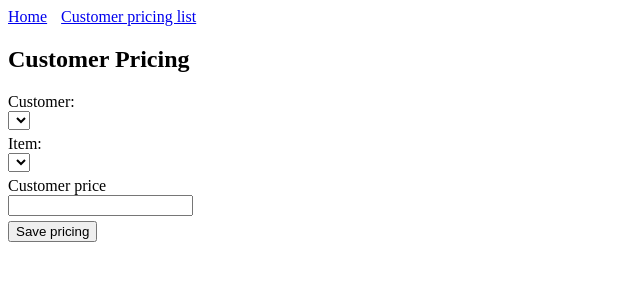
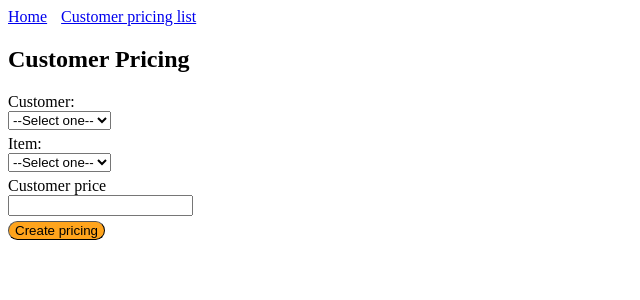
Before and after one commit to inventabuild/Customer-invoice, a Django app: page /customer_pricing_manager/customer_pricing_new/ in a window 1280 px wide. Shown: the top 300 px of the page, without its empty margins (0-640 px from the left). Run offline with Django 4.2, Linux system fonts and the light colour scheme; data that the repository does not hold is empty.

Commit message:
updated customer_pricing select menus, added color orange to all Create buttons, gouped some elements in invoice_create app to make it easier to make @media re-sizing

```diff
--- a/company_manager/static/company_manager/styles.css
+++ b/company_manager/static/company_manager/styles.css
@@ -16,3 +16,8 @@ input{
 .hyperlink-menu-item{
     margin-right: 10px;
 }
+.create-company-button{
+    background-color: #FFA41C;
+    border-width: 1px;
+    border-radius: 16px;
+}
--- a/company_manager/templates/company_manager/company_new.html
+++ b/company_manager/templates/company_manager/company_new.html
@@ -58,7 +58,7 @@
                 <input type="text" name="company_tel" required />
             </label>
         </div>
-        <button type="submit">Create Company</button>
+        <button type="submit" class="create-company-button">Create Company</button>
     </form>
     {{ message }}
 </body>
--- a/company_manager/templates/company_manager/company_options_list.html
+++ b/company_manager/templates/company_manager/company_options_list.html
@@ -12,7 +12,8 @@
     </div>
     <h2>Company Options</h2>
     <ul>
-        <li><a url href="{% url 'company_new' %}">Company New</a> - Create a new company</li>
+        <li><a url href="{% url 'company_new' %}">Company New</a>- Create a new company</li>
+        <li><a href="{% url 'company_list' %}">Company list</a>- List all the companies</li>
     </ul>
 </body>
 </html>
--- a/customer_manager/static/customer_manager/style.css
+++ b/customer_manager/static/customer_manager/style.css
@@ -16,3 +16,8 @@ input{
 .hyperlink-menu-item{
     margin-right: 10px;
 }
+.create-customer-button{
+    background-color: #FFA41C;
+    border-width: 1px;
+    border-radius: 16px;
+}
--- a/customer_manager/templates/customer_manager/customer_new.html
+++ b/customer_manager/templates/customer_manager/customer_new.html
@@ -53,7 +53,7 @@
                 <input type="text" name="customer_zip_code" required />
             </label>
         </div>
-        <button type="submit">Create Customer</button>
+        <button type="submit" class="create-customer-button">Create Customer</button>
     </form>
     {{ message }}
 </body>
--- a/customer_pricing_manager/static/customer_pricing_manager/style.css
+++ b/customer_pricing_manager/static/customer_pricing_manager/style.css
@@ -22,3 +22,8 @@ td, th{
 .hyperlink-menu-item{
     margin-right: 10px;
 }
+.create-customer-pricing-button{
+    background-color: #FFA41C;
+    border-width: 1px;
+    border-radius: 16px;
+}
--- a/customer_pricing_manager/templates/customer_pricing_manager/customer_pricing_new.html
+++ b/customer_pricing_manager/templates/customer_pricing_manager/customer_pricing_new.html
@@ -14,13 +14,16 @@
         <a href="{% url 'customer_pricing_list' %}">Customer pricing list</a>
     </div>
     <h2>Customer Pricing</h2>
-    <form action="{% url 'customer_pricing_new' %}" method="POST">
+    <form action="{% url 'customer_pricing_new' %}" id="customer-pricing-form" method="POST">
         {% csrf_token %}
         <div class="customer-pricing-div">
             <label>
              Customer:
                 <div>
-                <select name="customer_id">
+                <select name="customer_id" id="customer-name-select">
+                    <option value="-1">
+                        --Select one--
+                    </option>
                 {% for customer in customers_all %}
                     <option option value="{{ customer.id }}">
                         {{ customer.name }}
@@ -34,7 +37,10 @@
             <label>
                 Item:
                 <div>
-                <select name="item_id">
+                <select name="item_id" id="item-name-select">
+                    <option value="-1">
+                        --Select one--
+                    </option>
                 {% for item in items_all %}
                     <option option value="{{ item.id }}">
                         {{ item.name }}
@@ -47,17 +53,38 @@
         <div>
             <label>
                 Customer price
-                <input type="number" name="customer_pricing" id="customer_pricing" step=.01 onchange="twoDecimalSetter()" required>
+                <input type="number" name="customer_pricing" id="customer-pricing" step=.01 onchange="twoDecimalSetter()" required>
             </label>
         </div>
-        <button type="submit">Save pricing</button>
+        <button type="button" class="create-customer-pricing-button" onclick="validate_form()">Create pricing</button>
     </form>
     {{ message }}
     <script>
         function twoDecimalSetter(){
-            twoDecimalCost=document.getElementById("customer_pricing").value;
+            twoDecimalCost=document.getElementById("customer-pricing").value;
             twoDecimalCost=Number(twoDecimalCost).toFixed(2);
-            document.getElementById("customer_pricing").value=twoDecimalCost;
+            document.getElementById("customer-pricing").value=twoDecimalCost;
+        }
+        function validate_form(){
+            if(document.getElementById("customer-name-select").value == "-1"){
+                alert("Select a Customer")
+                event.preventDefault()
+                return
+            }
+            else if(document.getElementById("item-name-select").value == "-1"){
+                alert("Select and Item")
+                event.preventDefault()
+                return
+            }
+            else if(document.getElementById("customer-pricing").value == "") {
+                alert("Enter customer pricing")
+                event.preventDefault()
+                return
+            }
+            else{
+                let form = document.getElementById("customer-pricing-form");
+                form.submit()
+            }
         }
     </script>
 </body>
--- a/invoice_manager/templates/invoice_manager/invoice_new.html
+++ b/invoice_manager/templates/invoice_manager/invoice_new.html
@@ -20,10 +20,9 @@
         <div class="doc-type">
             INVOICE
         </div>
-
         <div class="header-address">
-            <textarea id="text-area-company-mailing-address" class="text-area-company-mailing-address" onclick="text_area_company_mailing_address()" readonly></textarea>
             <div class="company-select-div">
+                <textarea id="text-area-company-mailing-address" class="text-area-company-mailing-address" onclick="text_area_company_mailing_address()" readonly></textarea>
                 <select name="company-select" id="company-select" class="company-select" onchange="company_selected(this)">
                     <option value="-1">
                         --Select Company--
--- a/item_manager/static/item_manager/style.css
+++ b/item_manager/static/item_manager/style.css
@@ -16,3 +16,8 @@ input{
 .hyperlink-menu-item{
     margin-right: 10px;
 }
+.create-new-item-button{
+    background-color: #FFA41C;
+    border-width: 1px;
+    border-radius: 16px;
+}
--- a/item_manager/templates/item_manager/item_new.html
+++ b/item_manager/templates/item_manager/item_new.html
@@ -40,7 +40,7 @@
                 <input type="number" name="item_cost_internal" id="item_cost_internal" step=.01 onchange="twoDecimalSetter()" required>
             </label>
         </div>
-        <button type="submit">Create item</button>
+        <button type="submit" class="create-new-item-button">Create item</button>
     </form>
     {{ message }}
     <script>
```
Also changed, not shown: invoice_manager/static/invoice_manager/style.css (+6 -6 lines), README.md.
